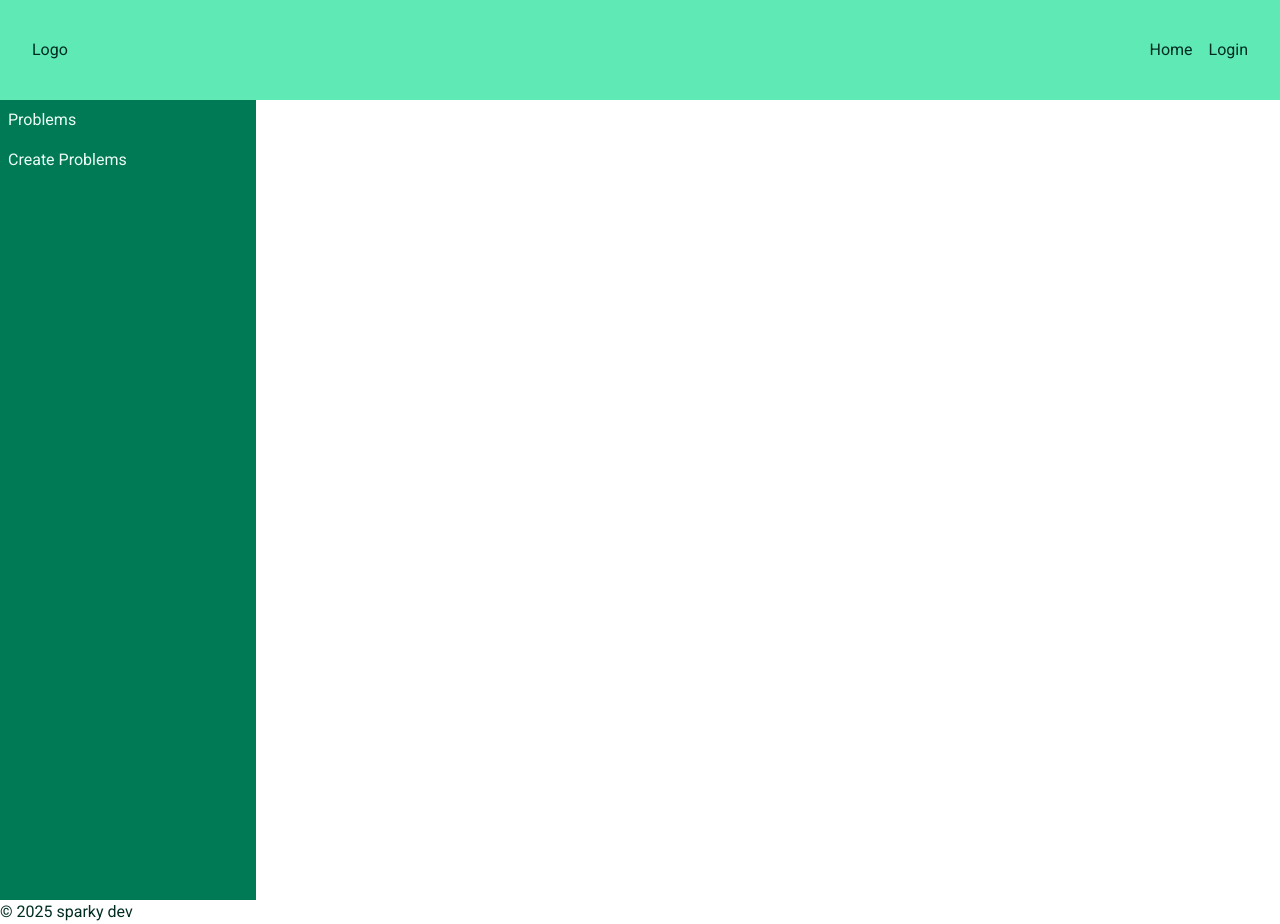
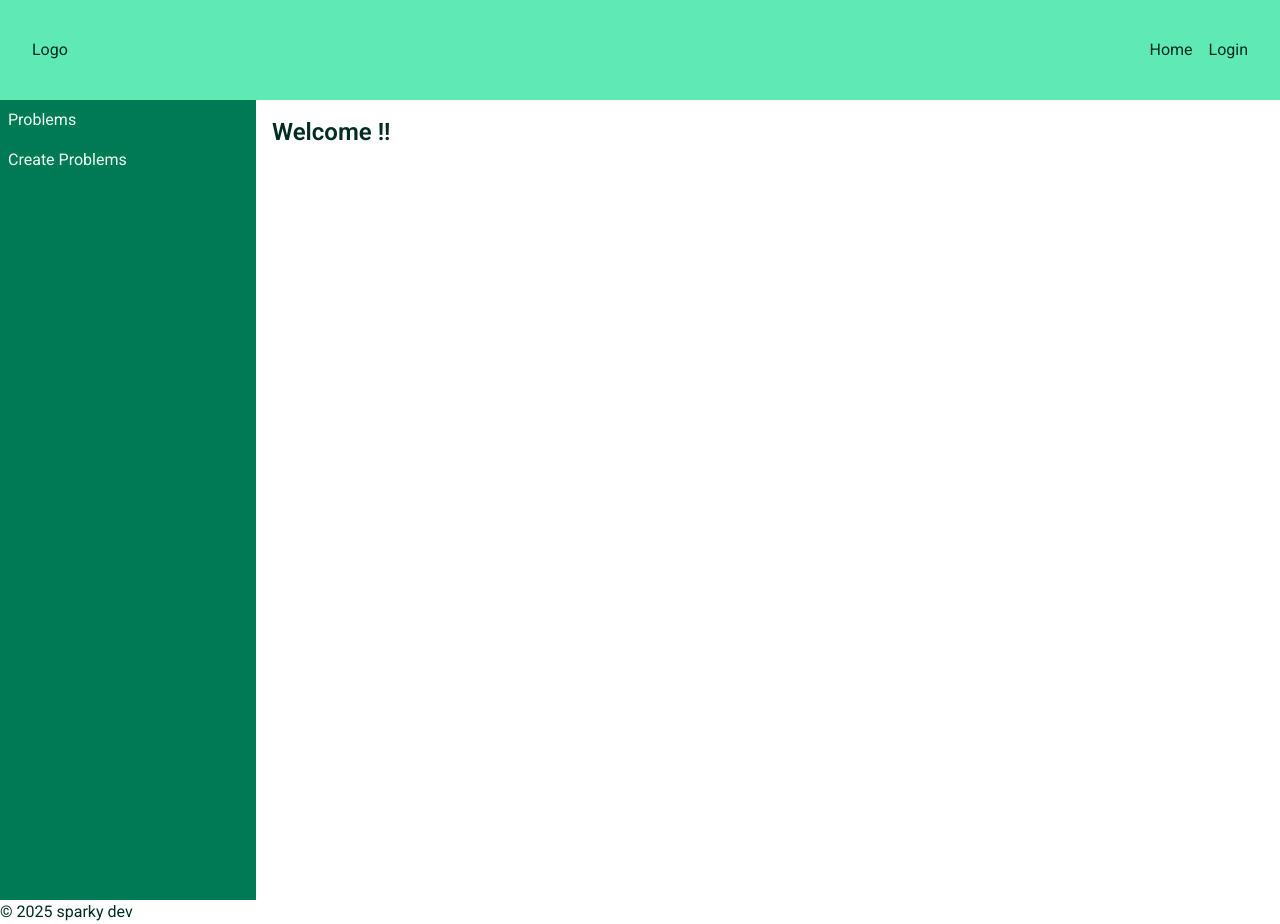
Before and after one commit to sparky9043/12-math-problem-generator, a React (Vite) app in the folder frontend/: page /dashboard in a window 1280 px wide. Built offline with nearby package versions, Linux system fonts and the light colour scheme.

Commit message:
display username on dashboard

```diff
--- a/frontend/src/App.tsx
+++ b/frontend/src/App.tsx
@@ -93,7 +93,7 @@ const App = () => {
         />
         <Route
           path="/dashboard"
-          element={<DashBoard />}
+          element={<DashBoard user={user} />}
         >
           <Route
             path="/dashboard/problems"
--- a/frontend/src/components/Dashboard.tsx
+++ b/frontend/src/components/Dashboard.tsx
@@ -1,6 +1,12 @@
 import { NavLink, Outlet } from "react-router-dom"
+import type { CurrentUser } from "../App"
 
-const DashBoard = () => {
+interface DashboardProps {
+  user: CurrentUser | null
+}
+
+const DashBoard = (props: DashboardProps) => {
+
   return (
     <div className="h-full" id='hello'>
       <div className="flex h-full">
@@ -16,6 +22,11 @@ const DashBoard = () => {
             </NavLink>
           </li>
         </ul>
+        <h1
+          className="p-4 text-2xl font-semibold"
+        >
+          Welcome {props.user?.name}!!
+        </h1>
         <Outlet />
       </div>
     </div>
```
